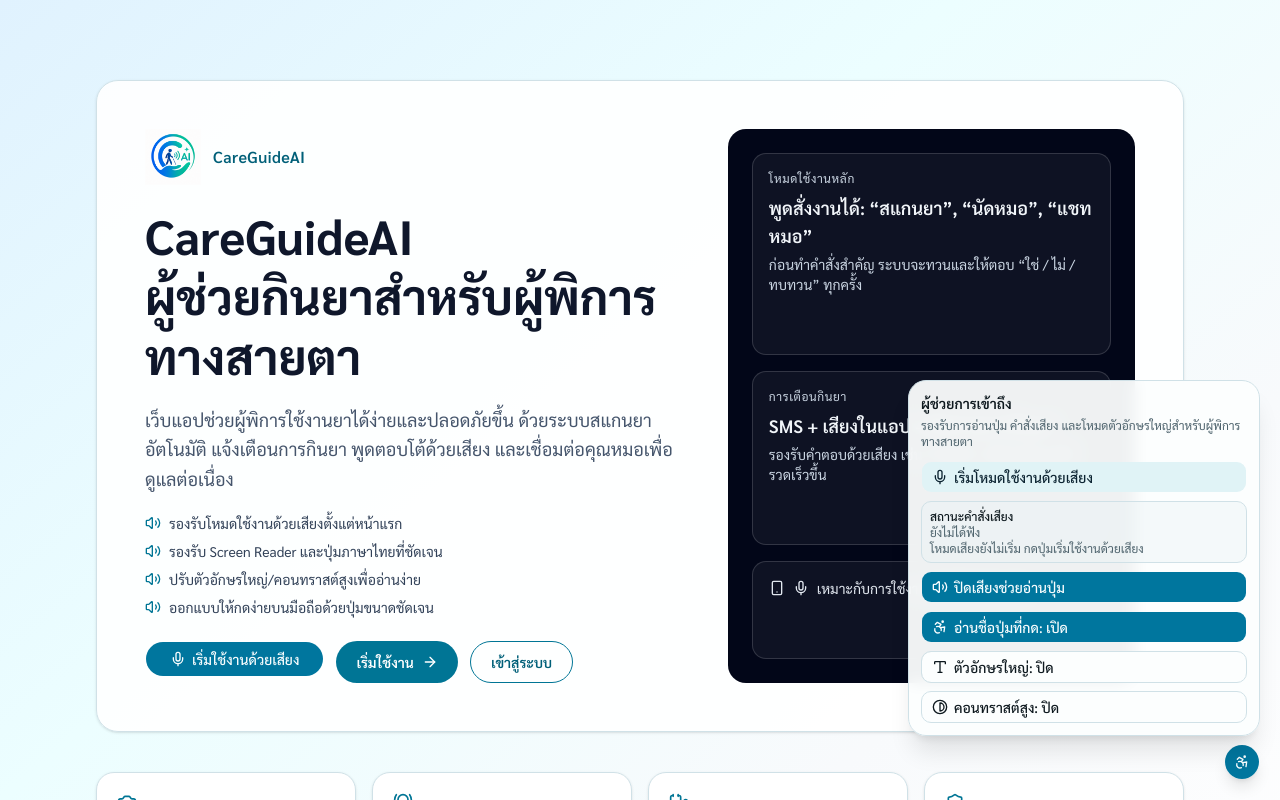
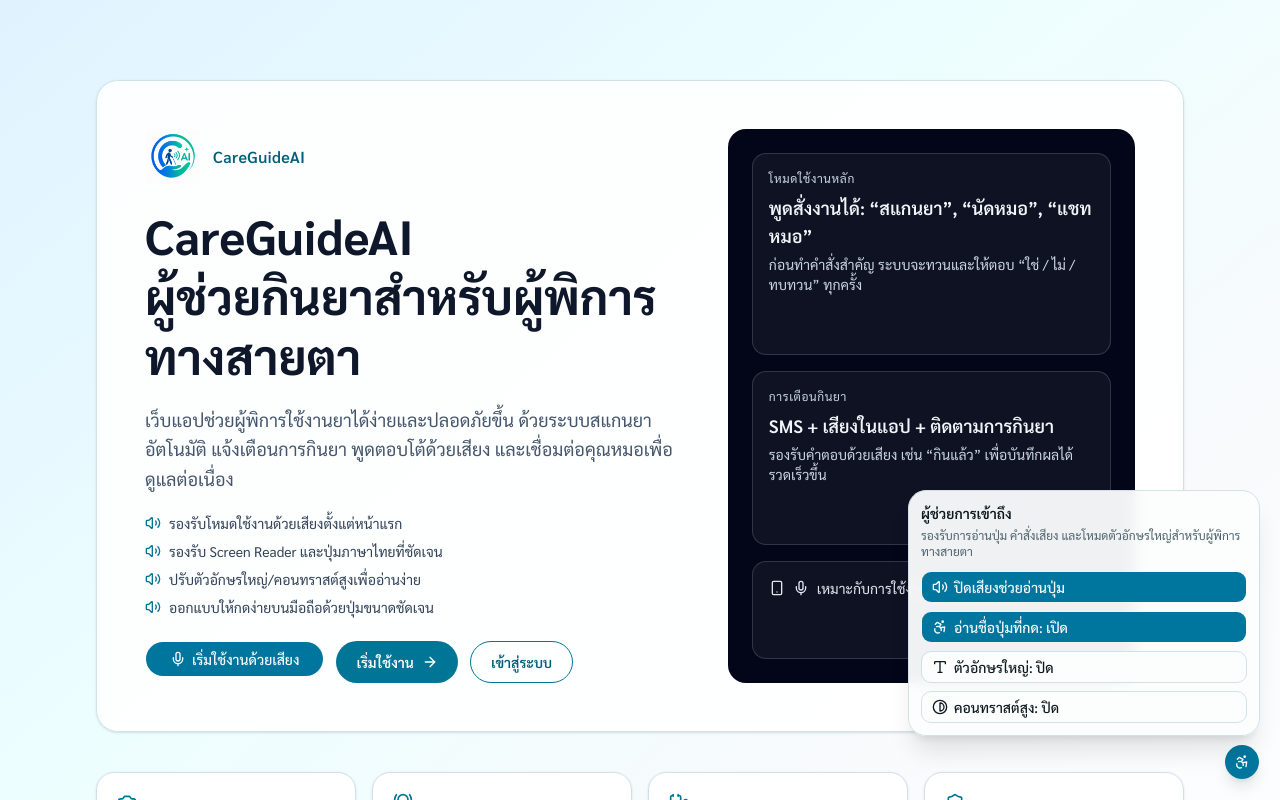
Before and after one commit to zumo1547/CareGuideAI, a Next.js app: page / in a window 1280 px wide. Both pictures are taken after a click on the button "เปิดผู้ช่วยการเข้าถึง". Shown: the top 800 px of the page. Built offline with nearby package versions, Linux system fonts and the light colour scheme; no server answers.

Commit message:
fix(a11y): hide voice mode controls in pre-auth assistant panel

```diff
--- a/src/components/accessibility/accessibility-assistant.tsx
+++ b/src/components/accessibility/accessibility-assistant.tsx
@@ -171,6 +171,7 @@
   const isAuthRoute = isLoginRoute || isRegisterRoute;
   const isPreAuthRoute = isHomeRoute || isAuthRoute;
   const showAssistantUi = isPreAuthRoute || (pathname?.startsWith("/app") ?? false);
+  const showVoiceModeControlsInAssistant = !isPreAuthRoute;
 
   const [prefs, setPrefs] = useState<AccessibilityPrefs>(readInitialPrefs);
   const [panelOpen, setPanelOpen] = useState(false);
@@ -652,6 +653,8 @@
             </p>
 
             <div className="mt-3 flex flex-col gap-2">
+              {showVoiceModeControlsInAssistant ? (
+                <>
                   <Button
                     type="button"
                     variant={voiceModeEnabled ? "default" : "secondary"}
@@ -677,6 +680,8 @@
                     <p>{voiceListening ? "กำลังฟังคำสั่ง..." : "ยังไม่ได้ฟัง"}</p>
                     <p>{voiceStatusText}</p>
                   </div>
+                </>
+              ) : null}
 
               <Button
                 type="button"
```
Lines whose indentation alone changed are shown as unchanged.
